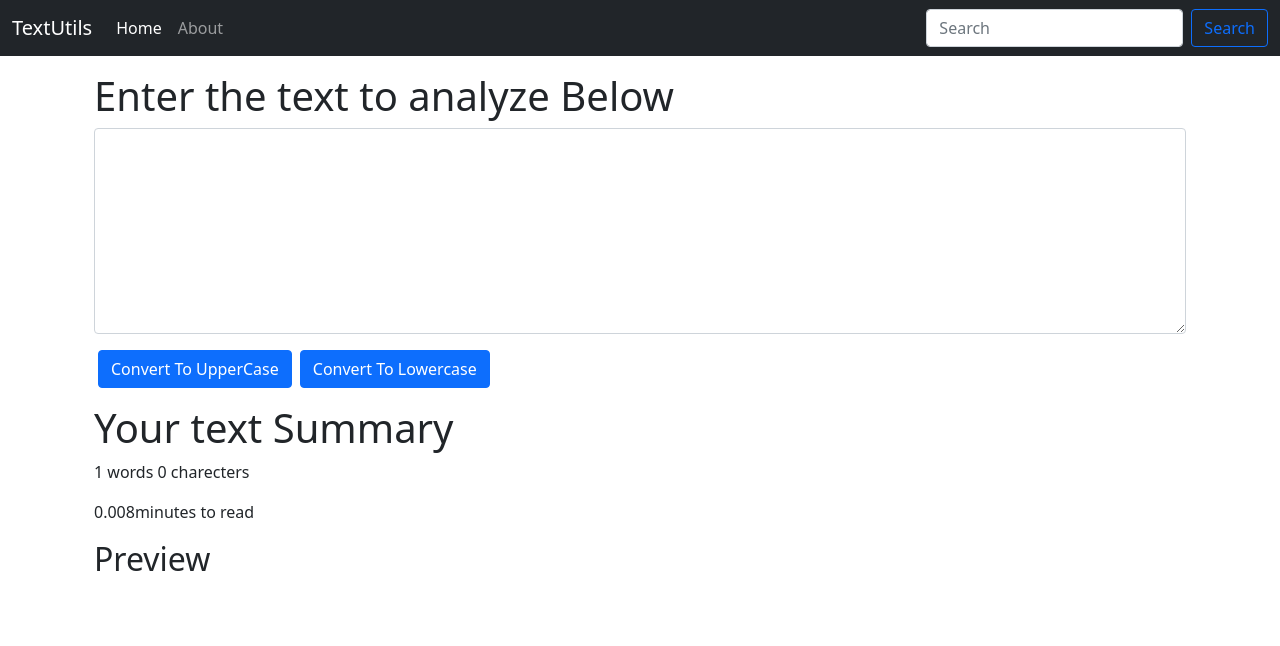
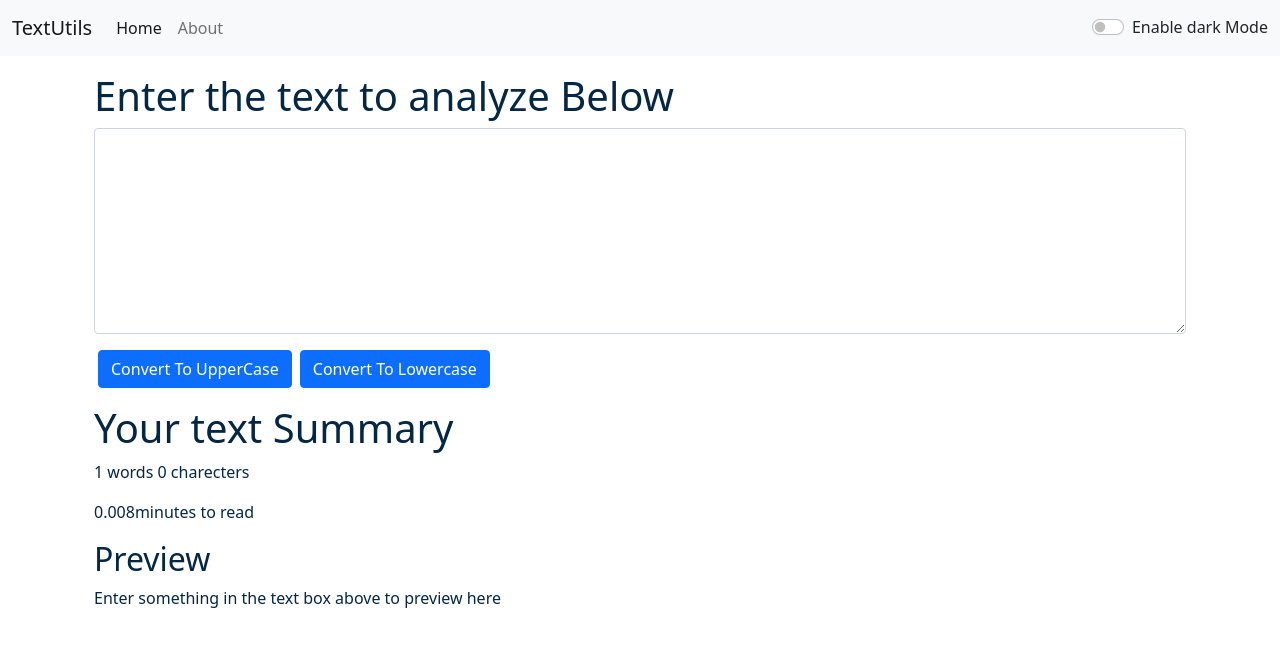
Before and after one commit to Cot003/react, a React (Create React App) app: page / in a window 1280 px wide. Shown: the top 646 px of the page. Built offline with nearby package versions, Linux system fonts and the light colour scheme.

Commit message:
Completed

```diff
--- a/public/index.html
+++ b/public/index.html
@@ -7,16 +7,12 @@
     <meta name="theme-color" content="#000000" />
     <meta
       name="description"
-      content="Web site created using create-react-app"
+      content="TextUtils is a tect utility which can be used to manipulate you r text"
     />
     <link rel="apple-touch-icon" href="%PUBLIC_URL%/logo192.png" />
-    <!--
-      manifest.json provides metadata used when your web app is installed on a
-      user's mobile device or desktop. See https://developers.google.com/web/fundamentals/web-app-manifest/
-    -->
     <link rel="manifest" href="%PUBLIC_URL%/manifest.json" />
     <link href="https://cdn.jsdelivr.net/npm/bootstrap@5.1.2/dist/css/bootstrap.min.css" rel="stylesheet" integrity="sha384-uWxY/CJNBR+1zjPWmfnSnVxwRheevXITnMqoEIeG1LJrdI0GlVs/9cVSyPYXdcSF" crossorigin="anonymous">
-    <title>Text Utility</title>
+    <title>Text Utility - Home</title>
   </head>
   <body>
     <noscript>You need to enable JavaScript to run this app.</noscript>
--- a/src/App.js
+++ b/src/App.js
@@ -1,13 +1,45 @@
+import { useState } from "react";
 import "./App.css";
+import Alert from "./components/Alert";
+// import About from "./components/About";
 import Navbar from "./components/Navbar";
 import TextForm from "./components/TextForm";
 
+
 function App() {
+  const [mode, setmode] = useState('light');
+  const [alert, setAlert] = useState(null);
+
+  const showAlert = (message, type)=>{
+    setAlert({
+      msg: message,
+      type: type
+    })
+
+    setTimeout(()=>{
+      setAlert(null);
+    }, 1500)
+  }
+
+  const toggleMode = ()=>{
+    if(mode === 'light'){
+      setmode('dark');
+      document.body.style.backgroundColor = '#042743';
+      showAlert("Dark Mode Hass been Enabled", "success")
+    }
+    else{
+      setmode('light');
+      document.body.style.backgroundColor = 'white';
+      showAlert("Light mode Hass been Enabled", "success")
+    }
+  }
   return (
     <>
-      <Navbar title="TextUtils" />
+      <Navbar title="TextUtils" mode={mode} toggleMode={toggleMode}/>
       <div className="container my-3">
-      <TextForm heading="Enter the text to analyze Below"/>
+      <Alert alert={alert}/>
+      <TextForm heading="Enter the text to analyze Below" mode={mode}/>
+      {/* <About/> */}
       </div>
     </>
   );
--- /dev/null
+++ b/src/components/About.js
@@ -0,0 +1,75 @@
+import React, { useState } from 'react'
+
+export default function About() {
+
+    const [myStyle, setMyStyle] = useState({
+                color: 'black' ,
+                backgroundColor:'white'
+    })
+
+    const [btnText, setbtnText] = useState("Enable Dark Mode")
+
+    const toggleStyle = ()=>{
+        if(myStyle.color === 'black'){
+            setMyStyle({
+                color: 'white',
+                backgroundColor: 'black',
+
+
+            })
+            setbtnText("Enable Light Mode")
+        }
+        else{
+            setMyStyle({
+                color:'black',
+                backgroundColor: 'white'
+            })
+            setbtnText("Enable dark Mode")
+        }
+    }
+
+    return (
+        <div clasName="container" style={myStyle}>
+            <h1 className="my-3">About Us</h1>
+            <div className="accordion" id="accordionExample" >
+                <div className="accordion-item">
+                    <h2 className="accordion-header" id="headingOne">
+                        <button className="accordion-button" style={myStyle} type="button" data-bs-toggle="collapse" data-bs-target="#collapseOne" aria-expanded="true" aria-controls="collapseOne">
+                            Accordion Item #1
+                        </button>
+                    </h2>
+                    <div id="collapseOne" className="accordion-collapse collapse show" aria-labelledby="headingOne" data-bs-parent="#accordionExample">
+                        <div className="accordion-body" style={myStyle}>
+                            <strong>This is the first item's accordion body.</strong> It is shown by default, until the collapse plugin adds the appropriate classes that we use to style each element. These classes control the overall appearance, as well as the showing and hiding via CSS transitions. You can modify any of this with custom CSS or overriding our default variables. It's also worth noting that just about any HTML can go within the <code>.accordion-body</code>, though the transition does limit overflow.
+                        </div>
+                    </div>
+                </div>
+                <div className="accordion-item">
+                    <h2 className="accordion-header" id="headingTwo">
+                        <button className="accordion-button collapsed" type="button" data-bs-toggle="collapse" data-bs-target="#collapseTwo" aria-expanded="false" aria-controls="collapseTwo" style={myStyle}>
+                            Accordion Item #2
+                        </button>
+                    </h2>
+                    <div id="collapseTwo" className="accordion-collapse collapse" aria-labelledby="headingTwo" data-bs-parent="#accordionExample">
+                        <div className="accordion-body" style={myStyle}>
+                            <strong>This is the second item's accordion body.</strong> It is hidden by default, until the collapse plugin adds the appropriate classes that we use to style each element. These classes control the overall appearance, as well as the showing and hiding via CSS transitions. You can modify any of this with custom CSS or overriding our default variables. It's also worth noting that just about any HTML can go within the <code>.accordion-body</code>, though the transition does limit overflow.
+                        </div>
+                    </div>
+                </div>
+                <div className="accordion-item">
+                    <h2 className="accordion-header" id="headingThree">
+                        <button className="accordion-button collapsed" style={myStyle}   type="button" data-bs-toggle="collapse" data-bs-target="#collapseThree" aria-expanded="false" aria-controls="collapseThree">Accordion Item #3</button>
+                    </h2>
+                    <div id="collapseThree" className="accordion-collapse collapse" aria-labelledby="headingThree" data-bs-parent="#accordionExample">
+                        <div className="accordion-body" style={myStyle}>
+                            <strong>This is the third item's accordion body.</strong> It is hidden by default, until the collapse plugin adds the appropriate classes that we use to style each element. These classes control the overall appearance, as well as the showing and hiding via CSS transitions. You can modify any of this with custom CSS or overriding our default variables. It's also worth noting that just about any HTML can go within the <code>.accordion-body</code>, though the transition does limit overflow.
+                        </div>
+                    </div>
+                </div>
+            </div>
+            <div className="container">
+                <button onClick={toggleStyle} type="button" className="btn btn-primary my-3">{btnText}</button>
+            </div>
+        </div>
+    )
+}
--- /dev/null
+++ b/src/components/Alert.js
@@ -0,0 +1,15 @@
+import React from 'react'
+
+export default function Alert(props) {
+    const capitalize = (word)=>{
+        const lower = word.toLowerCase();
+        return lower.charAt(0).toUpperCase() + lower.slice(1);
+    }
+    return (
+        props.alert && <div>
+            <div className={`alert alert-${props.alert.type} alert-dismissible fade show`} role="alert">
+                <strong>{capitalize(props.alert.type)}</strong>: {props.alert.msg}
+            </div>
+        </div>
+    )
+}
--- a/src/components/Navbar.js
+++ b/src/components/Navbar.js
@@ -4,7 +4,7 @@
 export default function navbar(props) {
   return (
     <>
-      <nav className="navbar navbar-expand-lg navbar-dark bg-dark">
+      <nav className={`navbar navbar-expand-lg navbar-${props.mode} bg-${props.mode}`}>
         <div className="container-fluid">
           <a className="navbar-brand" href="/">
             {props.title}
@@ -33,17 +33,11 @@
                 </a>
               </li>
             </ul>
-            <form className="d-flex">
-              <input
-                className="form-control me-2"
-                type="search"
-                placeholder="Search"
-                aria-label="Search"
-              />
-              <button className="btn btn-outline-primary" type="submit">
-                Search
-              </button>
-            </form>
+
+            <div className={`form-check form-switch text-${props.mode==='light'? 'dark' : 'light'}`}>
+              <input className="form-check-input" type="checkbox" onClick={props.toggleMode}   role="switch" id="flexSwitchCheckDefault" />
+              <label className="form-check-label" htmlFor="flexSwitchCheckDefault">Enable dark Mode</label>
+            </div>
           </div>
         </div>
       </nav>
--- a/src/components/TextForm.js
+++ b/src/components/TextForm.js
@@ -21,21 +21,22 @@
   const [text, setText] = useState('');
   return (
     <>
-    <div className="container">
+    <div className="container" style={{color : props.mode==='dark'? 'white' : '#042743'}}>
 
       <h1>{props.heading}</h1>
       <div className="mb-3">
-        <textarea className="form-control" id="myBox" rows="8" value={text} onChange={handleOnChange}></textarea>
+        <textarea className="form-control" id="myBox" rows="8" value={text} onChange={handleOnChange} style={{backgroundColor : props.mode==='dark'? 'grey' : 'white' , color: props.mode==='dark'? 'white' : '#042743'} }></textarea>
       </div>
       <button className="btn btn-primary mx-1" onClick={handleUpClick}>Convert To UpperCase</button>
       <button className="btn btn-primary mx-1" onClick={handleLoClick}>Convert To Lowercase</button>
     </div>
-    <div className="container my-3">
+    <div className="container my-3" style={{color : props.mode==='dark'? 'white' : '#042743'}}
+    >
       <h1>Your text Summary</h1>
       <p> {text.split(" ").length} words {text.length} charecters</p>
       <p>{0.008 * text.split(" ").length}minutes to read</p>
       <h2>Preview</h2>
-      <p>{text}</p>
+      <p>{text.length>0?text:"Enter something in the text box above to preview here"}</p>
     </div>
       </>
 
```
